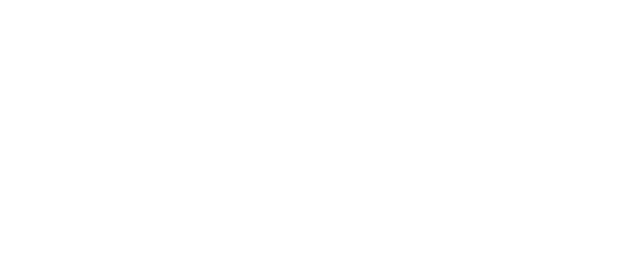
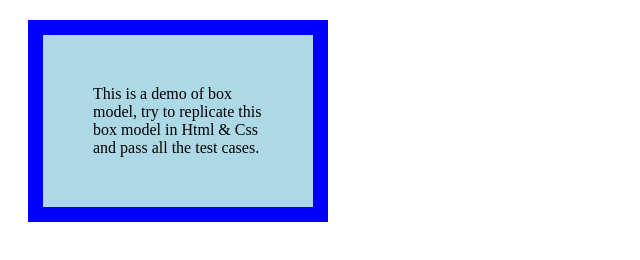
Before and after one commit to acciojob/css-box-model-SangmalaSuryavanshi, a website: page main.html in a window 1280 px wide. Shown: the whole page, without its empty margins (0-640 px from the left). Drawn offline with Linux system fonts and the light colour scheme.

Commit message:
created a submission

```diff
--- a/main.html
+++ b/main.html
@@ -3,11 +3,22 @@
 <html>
 
 <head>
+	 <title>Box Model Demo</title>
 	<link rel="stylesheet" href="styles.css">
 </head>
 
 <body>
 	<!-- the entire body must be written by student -->
+	 <div style="
+        width: 300px;
+        background-color: lightblue;
+        border: 15px solid blue;
+        padding: 50px;
+        margin: 20px;
+        box-sizing: border-box;
+    ">
+        This is a demo of box model, try to replicate this box model in Html & Css and pass all the test cases.
+    </div>
     <script type="text/javascript" src="./script.js">
 </script>
 
```
